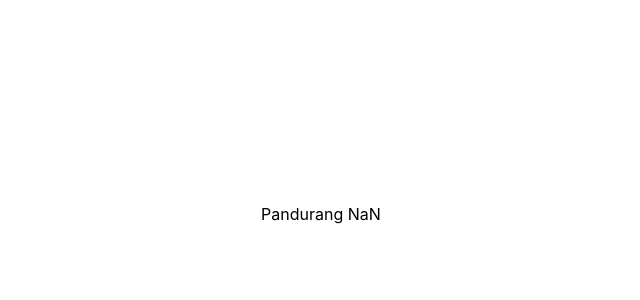
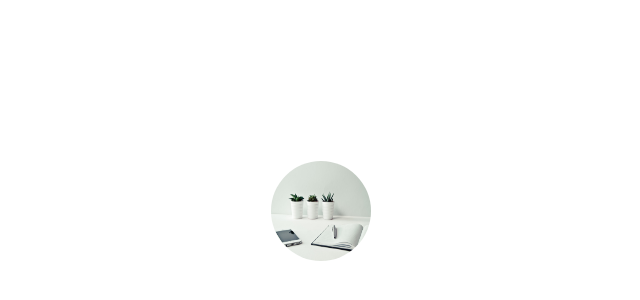
Before and after one commit to pandurang-sadgir/react-concepts, a React (Vite) app in the folder React-Concepts/: page / in a window 1280 px wide. Shown: the part 186-486 px from the top of the page, without its empty margins (319-959 px from the left). Built offline with nearby package versions, Linux system fonts and the light colour scheme.

Commit message:
Famillier props

```diff
--- /dev/null
+++ b/React-Concepts/src/8.Passing_props_to_component/FamilierProps.jsx
@@ -0,0 +1,28 @@
+//Note: Props are the information that you pass to a JSX tag. For example, className, src, alt, width, and height are some of the props you can pass to an <img>:
+
+import img from "../assets/image1.jpg";
+const IMAGE_SIZE = {
+  width:  100,
+  height: 100,
+  borderRadious:"50%"
+};
+
+export default function FamilierProps() {
+  return (
+    <div>
+      <Avatar />
+    </div>
+  );
+}
+
+function Avatar() {
+  return (
+    <img
+      src={img}
+      alt="This is an desk image"
+      width={IMAGE_SIZE.width}
+      height={IMAGE_SIZE.height}
+      style={{borderRadius:IMAGE_SIZE.borderRadious}}
+    />
+  );
+}
--- a/React-Concepts/src/App.jsx
+++ b/React-Concepts/src/App.jsx
@@ -16,11 +16,12 @@ import "./App.css";
 // import Galary from "./1.Component/Galary";
 // import TextField from "./Hooks/StateHooks/UseState/textField";
 // import FunctionComponent from "./7.JavaScript_in_JSX/function";
-import String from "./7.JavaScript_in_JSX/string";
+// import String from "./7.JavaScript_in_JSX/string";
+import FamilierProps from "./8.Passing_props_to_component/FamilierProps";
 function App() {
   return (
     <>
-    <String/>
+    <FamilierProps/>
     </>
   );
 }
```
Also changed, not shown: React-Concepts/src/8.Passing_props_to_component/utility.jsx (added).
